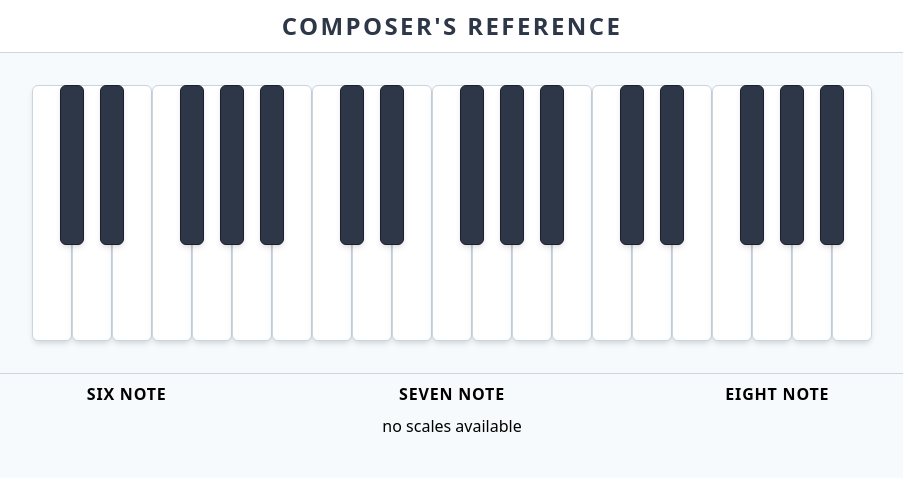
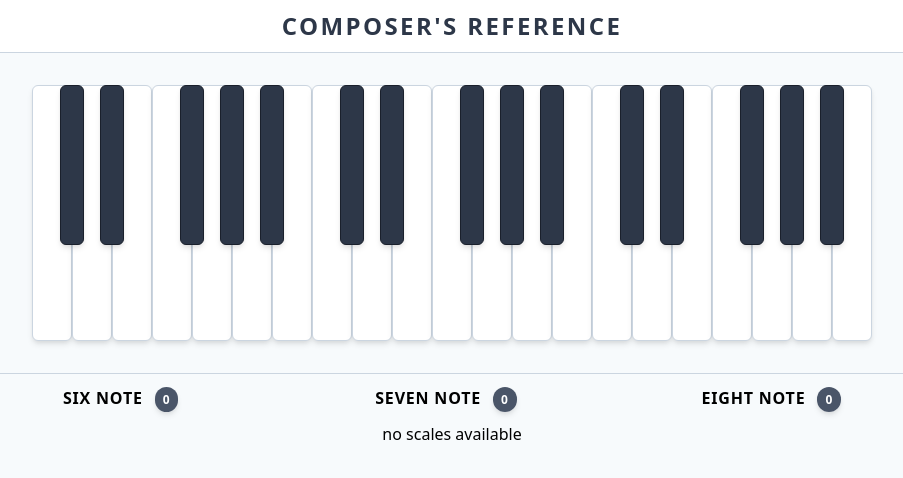
Before and after one commit to Kuzmink13/Composers-Reference, a React (Create React App) app: page / in a window 1280 px wide. Shown: the top 478 px of the page, without its empty margins (188-1091 px from the left). Built offline with nearby package versions, Linux system fonts and the light colour scheme.

Commit message:
Implemented ModeButton.jsx

```diff
--- a/src/components/ButtonPanel.jsx
+++ b/src/components/ButtonPanel.jsx
@@ -1,13 +1,20 @@
 import React, { Component } from 'react';
+import ModeButton from './ModeButton';
 
 class ButtonPanel extends Component {
   state = {};
   render() {
+    let buttons = ['SIX', 'SEVEN', 'EIGHT'];
     return (
-      <div className="flex flex-row py-2 px-6 font-semibold tracking-wider text-center">
-        <div className="flex-1">SIX NOTE</div>
-        <div className="flex-1">SEVEN NOTE</div>
-        <div className="flex-1">EIGHT NOTE</div>
+      <div className="flex flex-row px-6 font-semibold tracking-wider text-center">
+        {buttons.map((el, i) => (
+          <ModeButton
+            key={i}
+            name={el}
+            tonalitySelector={this.props.tonalitySelector}
+            size={this.props.filteredLists[i].length}
+          />
+        ))}
       </div>
     );
   }
--- /dev/null
+++ b/src/components/ModeButton.jsx
@@ -0,0 +1,17 @@
+import React, { Component } from 'react';
+
+class ModeButton extends Component {
+  state = {};
+  render() {
+    return (
+      <div className="flex-1 py-3">
+        {this.props.name} NOTE
+        <span className="text-white text-xs bg-gray-700 mx-3 py-1 px-2 align-text-middle rounded-full shadow-md">
+          {this.props.size}
+        </span>
+      </div>
+    );
+  }
+}
+
+export default ModeButton;
```
